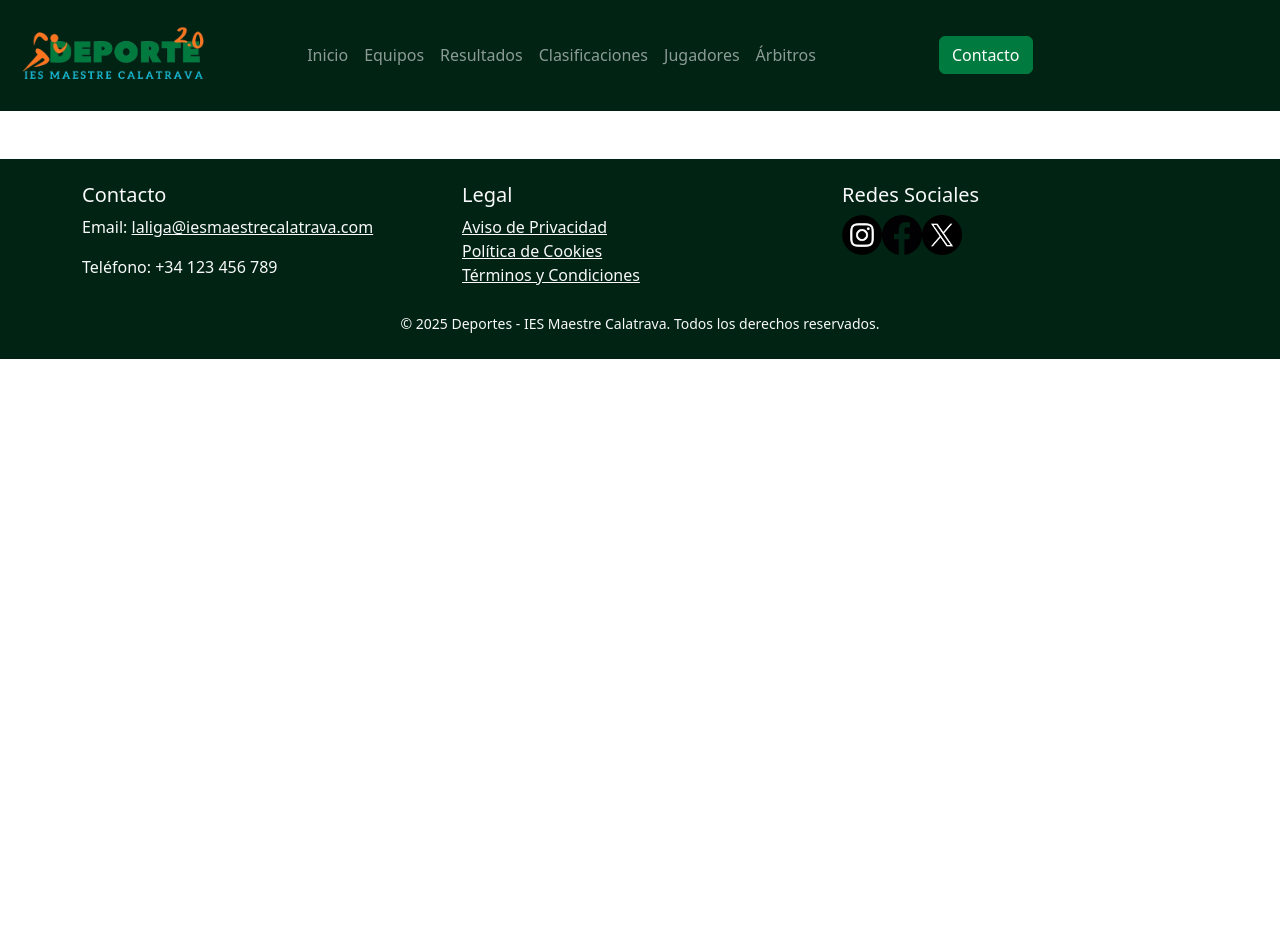
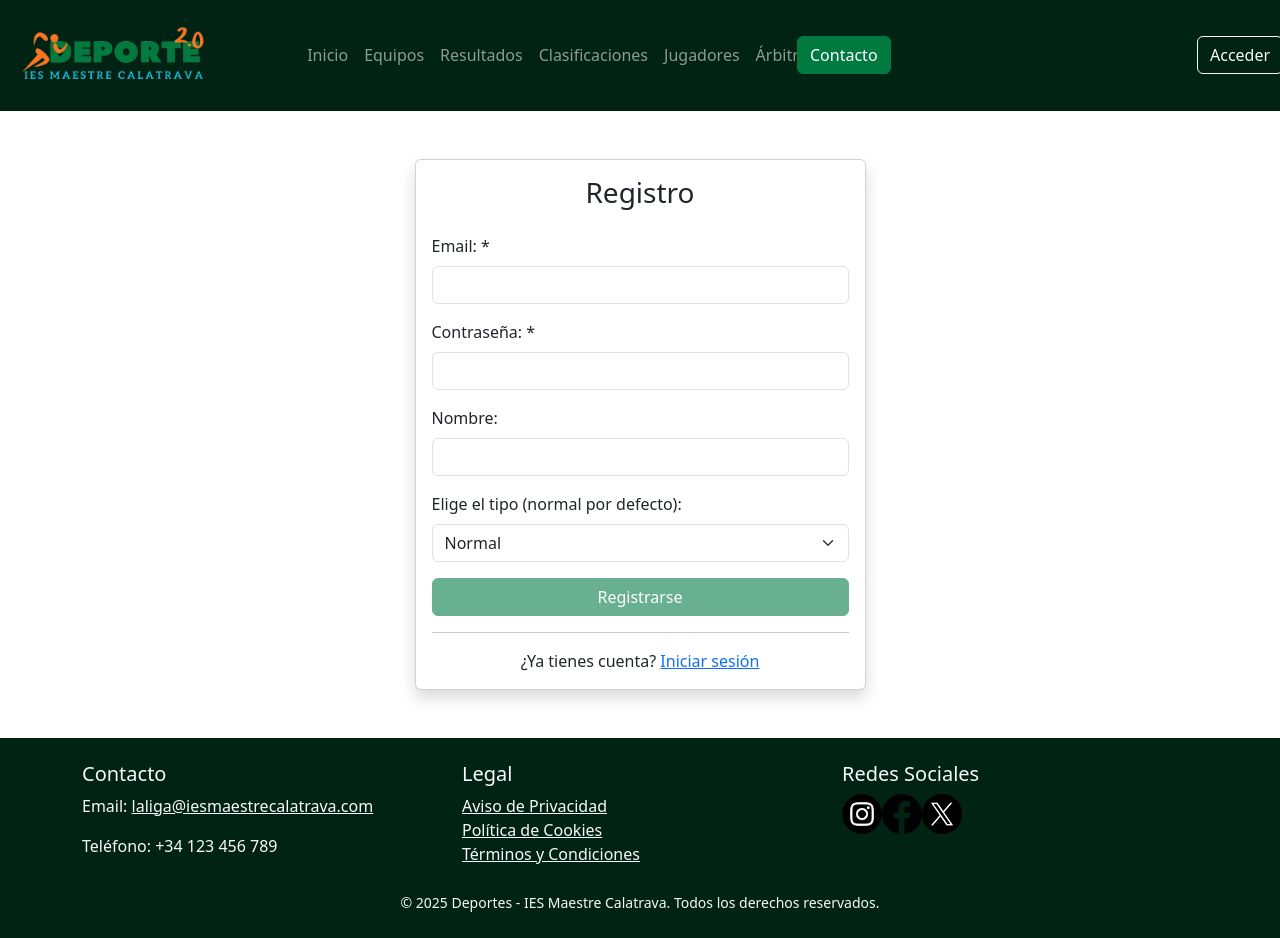
Before and after one commit to EstrHuP/PAUF02-La-Liga-2.0, an Angular app: page /register in a window 1280 px wide. Before the commit this address led to /. Before the commit the page ends 800 px from the top, so only its background shows below. Built offline with nearby package versions, Linux system fonts and the light colour scheme.

Commit message:
feat(shared): Add login and register components

```diff
--- a/server.js
+++ b/server.js
@@ -33,9 +33,9 @@ app.post("/api/register", async (req, res) => {
 
 /////// GET - LOGIN /////////
 app.get("/api/login", async (req, res) => {
-  const { username, password } = req.body;
+  const { email, password } = req.body;
   try {
-    const user = await User.findOne({ username, password });
+    const user = await User.findOne({ email, password });
     if (!user) {
       res.status(409).json({ message: "Something is wrong"})
     } else {
--- a/src/app/core/models/User.js
+++ b/src/app/core/models/User.js
@@ -1,10 +1,10 @@
 import mongoose from "mongoose"
 
 const userSchema = new mongoose.Schema({
-    userName: { type: String, require: true },
+    email: { type: String, require: true },
     password: { type: String, require: true },
     name: { type: String },
-    rol: { type: String, enum: ['admin', 'jugador', 'arbitro'], default: 'jugador' }
+    rol: { type: String, enum: ['admin', 'jugador', 'capitan', 'arbitro'], default: 'jugador' }
 });
 
 export default mongoose.model('User', userSchema, 'users');
--- a/src/app/shared/components/login/login.html
+++ b/src/app/shared/components/login/login.html
@@ -1 +1,40 @@
-<p>login works!</p>
+<div class="container mt-5">
+  <div class="row justify-content-center">
+    <div class="col-md-5">
+      <div class="card shadow">
+        <div class="card-body">
+          <h3 class="text-center mb-4">Iniciar sesión</h3>
+          <form class="text-start" #loginForm="ngForm" (ngSubmit)="login(loginForm)">
+            <div class="mb-3">
+              <label for="email" class="form-label">Email:</label>
+              <input type="email"
+                    class="form-control"
+                    [(ngModel)]="email"
+                    name="email"
+                    #emailCtrl="ngModel"
+                    required
+                    [class.is-invalid]="emailCtrl.invalid && (emailCtrl.touched || loginForm.submitted)"
+              >
+               <div class="invalid-feedback">El email es obligatorio</div>
+            </div>
+            <div class="mb-3">
+              <label for="password" class="form-label">Contraseña:</label>
+              <input type="password"
+                    class="form-control"
+                    [(ngModel)]="password"
+                    name="password"
+                    #passwordCtrl="ngModel"
+                    required
+                    [class.is-invalid]="passwordCtrl.invalid && (passwordCtrl.touched || loginForm.submitted)"
+                    >
+                <div class="invalid-feedback">La contraseña es obligatoria</div>
+            </div>
+            <button type="submit" class="btn btn-success w-100" [disabled]="loginForm.invalid">Entrar</button>
+          </form>
+          <hr>
+          <p class="text-center mb-0"> ¿No tienes cuenta? <a type="button" routerLink="/register" class="btn-outline-light">Regístrate</a></p>
+        </div>
+      </div>
+    </div>
+  </div>
+</div>
--- a/src/app/shared/components/login/login.ts
+++ b/src/app/shared/components/login/login.ts
@@ -1,21 +1,25 @@
 import { Component } from '@angular/core';
 import { AuthService } from '../../../core/services/auth/auth.service';
+import { FormsModule, NgForm } from '@angular/forms';
+import { RouterLink } from '@angular/router';
 
 @Component({
   selector: 'app-login',
-  imports: [],
+  imports: [FormsModule, RouterLink],
   templateUrl: './login.html',
   styleUrl: './login.scss',
 })
 export class Login {
 
-  userName = '';
+  email = '';
   password = '';
 
   constructor(private authService: AuthService) {}
 
-  login() {
-    this.authService.login(this.userName, this.password)
+  login(form: NgForm) {
+    if (form.invalid) return;
+
+    this.authService.login(this.email, this.password)
       .subscribe(userLogged => {
         console.log("Usuario recuperado:", userLogged)
       })
--- a/src/app/shared/components/navbar/navbar.html
+++ b/src/app/shared/components/navbar/navbar.html
@@ -36,10 +36,11 @@
                   <!--  <a class="nav-link" href="arbitros.html">Árbitros</a> -->
                 </li>
             </ul>
-            <!-- Contact btn -->
-            <div class="d-lg-flex col-lg-3 justify-content-lg-end">
-             <!--   <a href="contacto.html" class="btn btn-primary">Contacto</a> -->
-                <a routerLink="/contact" class="btn btn-primary">Contacto</a>
+            <a routerLink="/contact" class="btn btn-primary">Contacto</a>
+
+            <!-- Login btn -->
+            <div class="d-lg-flex col-lg-5 justify-content-lg-end">
+                <a routerLink="/login" class="btn btn-outline-light">Acceder</a>
             </div>
         </div>
     </div>
--- a/src/app/shared/components/register/register.html
+++ b/src/app/shared/components/register/register.html
@@ -1 +1,54 @@
-<p>register works!</p>
+<div class="container mt-5">
+  <div class="row justify-content-center">
+    <div class="col-md-5">
+      <div class="card shadow">
+        <div class="card-body">
+          <h3 class="text-center mb-4">Registro</h3>
+          <form class="text-start" #registerForm="ngForm" (ngSubmit)="register(registerForm)">
+            <div class="mb-3">
+              <label class="form-label">Email: *</label>
+              <input type="email"
+                    class="form-control"
+                    [(ngModel)]="newUser.email"
+                    name="email"
+                    required
+                    #emailCtrl="ngModel"
+                    [class.is-invalid]="emailCtrl.invalid && (emailCtrl.touched || registerForm.submitted)"
+                >
+                <div class="invalid-feedback">Campo obligatorio</div>
+            </div>
+            <div class="mb-3">
+              <label class="form-label">Contraseña: *</label>
+              <input type="password"
+                    class="form-control"
+                    [(ngModel)]="newUser.password"
+                    name="password"
+                    required
+                    #passwordCtrl="ngModel"
+                    [class.is-invalid]="passwordCtrl.invalid && (passwordCtrl.touched || registerForm.submitted)"
+                >
+                <div class="invalid-feedback">Campo obligatorio</div>
+            </div>
+            <div class="mb-3">
+              <label class="form-label">Nombre:</label>
+              <input type="text" class="form-control" [(ngModel)]="newUser.name" name="name">
+            </div>
+            <div class="mb-3">
+                <label class="form-label">Elige el tipo (normal por defecto):</label>
+                <select class="form-select" [(ngModel)]="newUser.rol" name="rol">
+                    <option *ngFor="let rol of roles" [value]="rol.value">
+                        {{rol.label}}
+                    </option>
+                </select>
+            </div>
+            <button type="submit" class="btn btn-success w-100" [disabled]="registerForm.invalid">
+              Registrarse
+            </button>
+          </form>
+          <hr>
+            <p class="text-center mb-0"> ¿Ya tienes cuenta? <a type="button" routerLink="/login" class="btn-outline-light">Iniciar sesión</a></p>
+        </div>
+      </div>
+    </div>
+  </div>
+</div>
--- a/src/app/shared/components/register/register.ts
+++ b/src/app/shared/components/register/register.ts
@@ -1,24 +1,40 @@
 import { Component } from '@angular/core';
 import { AuthService } from '../../../core/services/auth/auth.service';
+import { FormsModule, NgForm } from '@angular/forms';
+import { RouterLink } from '@angular/router';
+import { CommonModule } from '@angular/common';
 
 @Component({
   selector: 'app-register',
-  imports: [],
+  imports: [
+      FormsModule,
+      RouterLink,
+      CommonModule // necesario para *ngFor y *ngIf
+  ],
   templateUrl: './register.html',
   styleUrl: './register.scss',
 })
 export class Register {
 
   newUser = {
-    userName: '',
+    email: '',
     password: '',
     name: '',
     rol: 'jugador'
   };
 
+  roles = [
+    { value: 'jugador', label: 'Normal' },
+    { value: 'admin', label: 'Administrador' },
+    { value: 'arbitro', label: 'Árbitro' },
+    { value: 'capitan', label: 'Capitán' }
+  ]
+
   constructor(private authService: AuthService) {}
 
-  register() {
+  register(form: NgForm) {
+    if (form.invalid) return;
+
     this.authService.register(this.newUser)
       .subscribe(res => console.log("usuario creado:", res));
   }
```
Also changed, not shown: src/app/app.routes.ts (+12 -51 lines).
